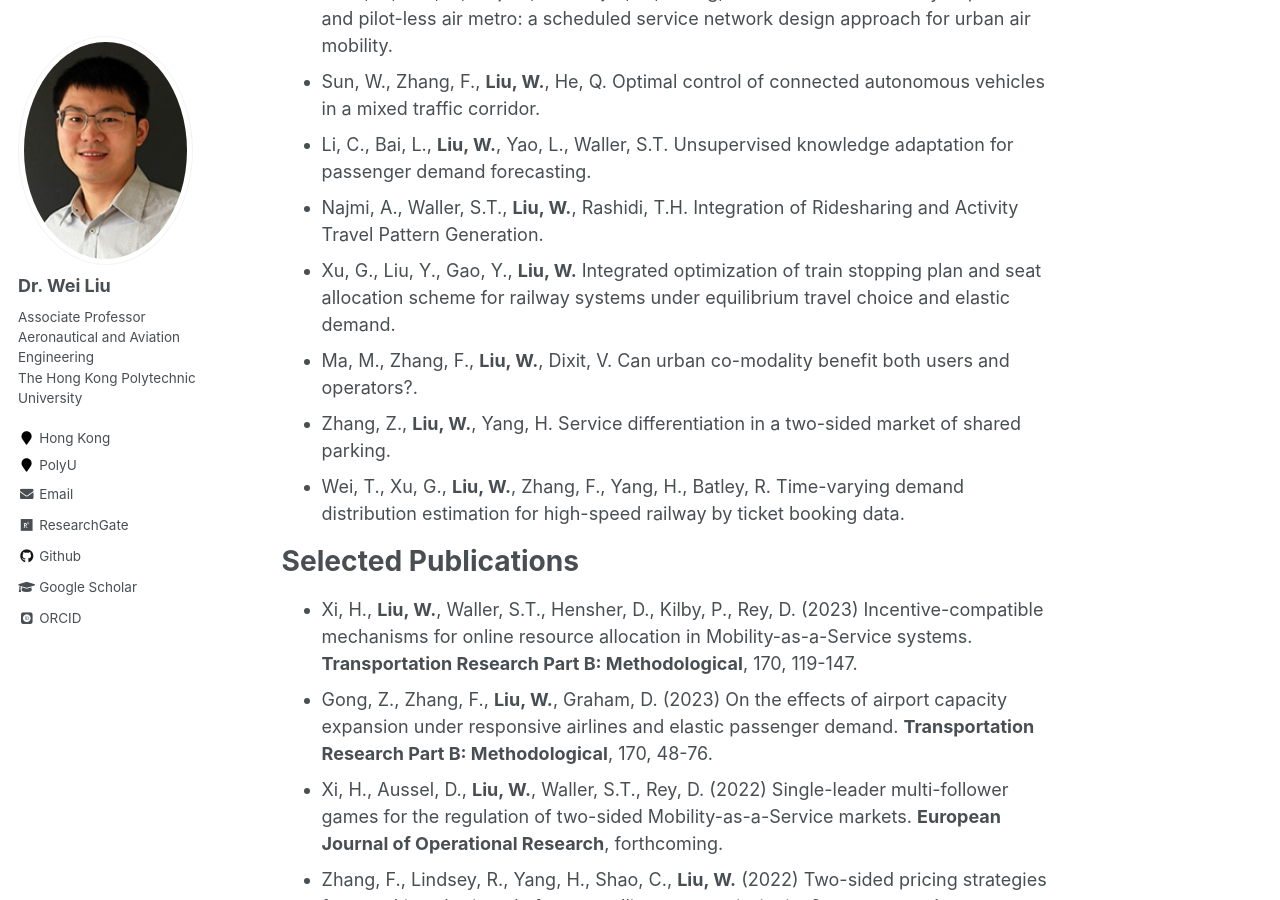
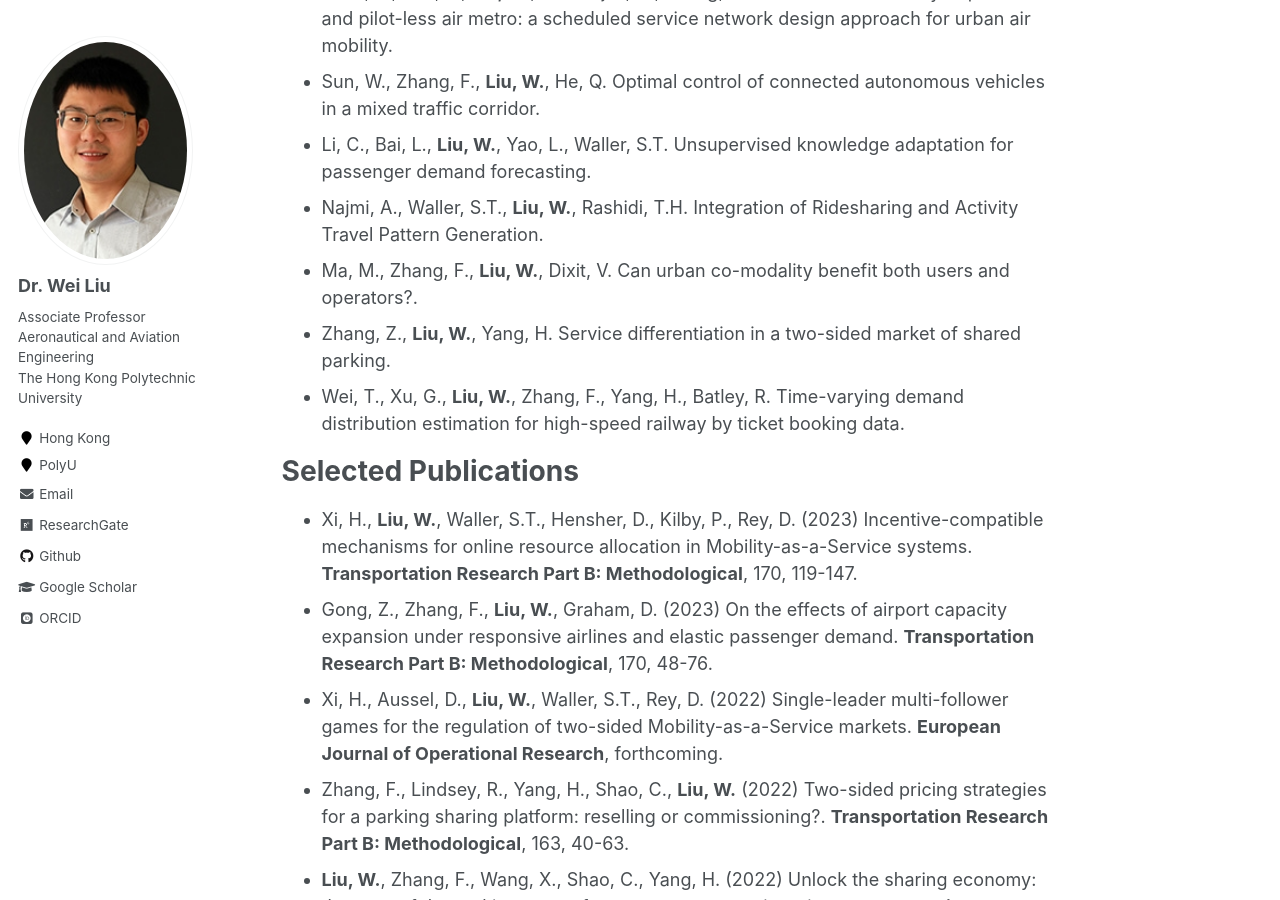
Before and after one commit to weiliu2016/weiliu2016.github.io, a Jekyll site: the page built from _pages/about.md, in a window 1280 px wide and 900 px high, scrolled down 3959 px. Built offline with Jekyll 4.4.1, drawn with Linux system fonts in a browser that asks for light colours; some web fonts are replaced.

Commit message:
Update about.md

```diff
--- a/_pages/about.md
+++ b/_pages/about.md
@@ -88,7 +88,6 @@ Selected Working Papers
 - Sun, W., Zhang, F., **Liu, W.**, He, Q. Optimal control of connected autonomous vehicles in a mixed traffic corridor.
 - Li, C., Bai, L., **Liu, W.**, Yao, L., Waller, S.T. Unsupervised knowledge adaptation for passenger demand forecasting.
 - Najmi, A., Waller, S.T., **Liu, W.**, Rashidi, T.H. Integration of Ridesharing and Activity Travel Pattern Generation.
-- Xu, G., Liu, Y., Gao, Y., **Liu, W.** Integrated optimization of train stopping plan and seat allocation scheme for railway systems under equilibrium travel choice and elastic demand.
 - Ma, M., Zhang, F., **Liu, W.**, Dixit, V. Can urban co-modality benefit both users and operators?.
 - Zhang, Z., **Liu, W.**, Yang, H. Service differentiation in a two-sided market of shared parking.
 - Wei, T., Xu, G., **Liu, W.**, Zhang, F., Yang, H., Batley, R. Time-varying demand distribution estimation for high-speed railway by ticket booking data.
```
